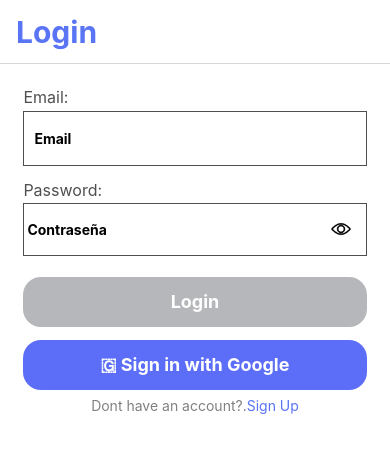
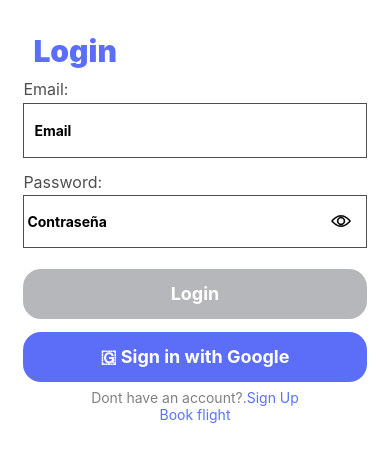
Before and after one commit to BC-MAY-21-RN/kata-05-reservacion-de-vuelos-k5-n21-t4, a React Native app in the folder FlightBookingApp/: screen /SignUp in a window 390 px wide. Both pictures are taken after a click on the element "Log In". Shown: the top 462 px of the page. Built offline with nearby package versions, Linux system fonts and the light colour scheme.

Commit message:
Design improvements
added a back button on all form screens
added better headers
added a Signout button on myflights screen

```diff
--- a/FlightBookingApp/App.js
+++ b/FlightBookingApp/App.js
@@ -3,7 +3,6 @@ import {NavigationContainer} from '@react-navigation/native';
 import {createNativeStackNavigator} from '@react-navigation/native-stack';
 import {SignUp, Login, MyFlights, Origen, Destino, Fecha, Pasajeros, Confirmacion} from './src/Screens/index';
 import {stackOptions, stackOptionsForm} from './src/Components/StackOptions'
-
 const Stack = createNativeStackNavigator();
 
 const App = () => {
--- a/FlightBookingApp/src/Components/MyFlightComponents/BackButton.js
+++ /dev/null
@@ -1,39 +0,0 @@
-import React from 'react'
-import { TouchableOpacity, StyleSheet } from 'react-native'
-import { Icon } from 'react-native-elements'
-
-{/**a more general use icon component  would have a prop for choosing the icon type */}
-
-
-export const BackButton = (props) => {
-
-    const { navigation } = props
-    //const { route: { params: infoUser } } = props
-
-    console.log(backTo);
-    console.log(navigation);
-
-    const stepBack = (screen) =>{
-        navigation.navigate(screen)
-    }
-
-    return (
-        <TouchableOpacity style={styles.headerBar} onPress={() => stepBack('My Flights')}>
-            <Icon
-                name='chevron-back-outline'
-                type='ionicon'
-                color='#5C6EF8'
-                size={35}
-            />
-        </TouchableOpacity>
-    )
-
-}
-const styles = StyleSheet.create({
-    headerBar:{
-        position: 'absolute',
-        marginLeft: '0%',
-        top: '0%',
-        padding: 15,
-    },
-})
--- a/FlightBookingApp/src/Components/MyFlightComponents/Confirmacion.js
+++ b/FlightBookingApp/src/Components/MyFlightComponents/Confirmacion.js
@@ -5,6 +5,7 @@ import { styles } from './formStyles'
 import {  FlightData  } from '../../Assets/hooks/pikerHelper';
 import firestore from '@react-native-firebase/firestore'
 import { MyFlights } from '../../Screens/MyFlights';
+import { MenuBar } from './MenuBar';
 
 export const Confirmacion = ({navigation}) =>{
 
@@ -65,7 +66,7 @@ export const Confirmacion = ({navigation}) =>{
     //Next screen is My flights but i need to send the object to the bd as a new flight under the user account
     return (
         <View style={styles.screen}>
-            {/**Origen */}
+            <MenuBar backTo={"Pasajeros"} navigation={navigation} clearField={"Origin"} exit={false}/>
             {renderFlightCard()}
             <View style={styles.centerMainContent}>
                 <Text style={styles.lowerHeader}>Your request {'\n'}was recieved.</Text>
--- a/FlightBookingApp/src/Components/MyFlightComponents/Destino.js
+++ b/FlightBookingApp/src/Components/MyFlightComponents/Destino.js
@@ -5,6 +5,7 @@ import {NewFlightCard} from './NewFlightCard';
 import { Picker } from '@react-native-picker/picker'
 import { styles } from './formStyles'
 import { nextStep, FlightData  } from '../../Assets/hooks/pikerHelper';
+import { MenuBar } from './MenuBar';
 
 export const Destino = ({navigation}) =>{
 
@@ -21,7 +22,7 @@ export const Destino = ({navigation}) =>{
 
     return (
         <View style={styles.screen}>
-            {/**Origen */}
+            <MenuBar backTo={"Origen"} navigation={navigation} clearField={"Origin"} type={'Back'} exit={false}/>
             {renderFlightCard()}
             <View style={styles.centerMainContent}>
                 <Text style={styles.header}>Where will you be{'\n'}flying to?</Text>
--- a/FlightBookingApp/src/Components/MyFlightComponents/Fecha.js
+++ b/FlightBookingApp/src/Components/MyFlightComponents/Fecha.js
@@ -4,6 +4,7 @@ import {NewFlightCard} from './NewFlightCard';
 import { styles } from './formStyles'
 import {  FlightData  } from '../../Assets/hooks/pikerHelper';
 import { Calendar } from 'react-native-calendars'
+import { MenuBar } from './MenuBar';
 
 export const Fecha = ({navigation}) =>{
     console.log(FlightData);
@@ -63,6 +64,7 @@ export const Fecha = ({navigation}) =>{
 
     return (
         <View style={styles.screen}>
+            <MenuBar backTo={"Destino"} navigation={navigation} clearField={"Origin"} type={'Back'} exit={false}/>
             {renderFlightCard()}
             <View style={styles.centerCalendarContent}>
                 <Text style={styles.lowerHeader}>Select date</Text>
--- /dev/null
+++ b/FlightBookingApp/src/Components/MyFlightComponents/MenuBar.js
@@ -0,0 +1,120 @@
+import React from 'react'
+import { TouchableOpacity, StyleSheet, View, Text } from 'react-native'
+import { Icon } from 'react-native-elements'
+import auth from '@react-native-firebase/auth';
+
+{/**a more general use icon component  would have a prop for choosing the icon type */}
+
+
+export const MenuBar = (props) => {
+
+    //const { navigation } = props
+    //const { route: { params: infoUser } } = props
+    //console.log(navigation);
+
+    const stepBack = (screen, clearField = "") =>{
+        if (clearField != "") {
+            //unsetObjectValue(clearField)
+        }
+        props.navigation.navigate(screen)
+        console.log(screen);
+    }
+
+    const unsetObjectValue = (ObjectField) =>{
+        setSelectedValue("")
+        FlightData.ObjectField = ""
+    }
+
+    const logOut = () => {
+        auth().signOut().then(function() {
+            console.log('Signed Out');
+            stepBack('Login')
+        }, function(error) {
+            console.error('Sign Out Error', error);
+        });
+    }
+
+    const showButton = () => {
+        switch (props.type) {
+            case 'Header':
+                return(
+                    <>
+                        <Text style={styles.header}>{props.header}</Text>
+                        <View></View>
+                    </>
+                )
+            case 'Back':
+                return(
+                    <>
+                        <TouchableOpacity onPress={() => stepBack(props.backTo, props.clearField)}>
+                            <Icon
+                                name='chevron-back-outline'
+                                type='ionicon'
+                                color='#5C6EF8'
+                                size={30}
+                            />
+                        </TouchableOpacity>
+                    </>
+                )
+            case 'SignOut':
+                return(
+                    <>
+                        <Text style={styles.header}>My Flights</Text>
+                        <TouchableOpacity onPress={() => logOut()}>
+                            <Icon
+                                name='exit-outline'
+                                type='ionicon'
+                                color='#5C6EF8'
+                                size={30}
+                            />
+                        </TouchableOpacity>
+                    </>
+                )
+            default:
+                break;
+        }
+    }
+
+    return (
+        <View style={(props.type == 'SignOut' || props.type == 'Header') ? (styles.container) : (styles.containerForm)}>
+            <View style={styles.menuBar}>
+            {showButton()}
+        </View>
+        </View>
+    )
+
+}
+const styles = StyleSheet.create({
+    header:{
+        position: 'relative',
+        fontSize: 30,
+        fontWeight: '900',
+        color: '#5C6EF8',
+    },
+    container:{
+        //position: 'absolute',
+        top: 0,
+        right: 0,
+        left: 0,
+        bottom: 0,
+        paddingLeft: 10,
+        paddingRight: 10,
+    },
+    containerForm:{
+        position: 'absolute',
+        top: 0,
+        right: 0,
+        left: 0,
+        bottom: 0,
+        padding: 10,
+    },
+    menuBar:{
+        flexDirection: 'row',
+        alignSelf: 'stretch',
+        justifyContent: 'space-between',
+        alignItems: 'center',
+        padding: 10,
+        paddingLeft: 0,
+        zIndex: 1,
+    },
+})
--- a/FlightBookingApp/src/Components/MyFlightComponents/Origen.js
+++ b/FlightBookingApp/src/Components/MyFlightComponents/Origen.js
@@ -3,7 +3,7 @@ import React, { useState } from 'react'
 import { Text, View, TouchableOpacity as Button, ToastAndroid } from 'react-native'
 import { Picker } from '@react-native-picker/picker'
 import { styles } from './formStyles'
-import { BackButton } from './BackButton'
+import { MenuBar } from './MenuBar'
 import { nextStep, FlightData  } from '../../Assets/hooks/pikerHelper';
 
 //import { useFormHelpers } from './useFormHelpers'
@@ -18,7 +18,7 @@ export const Origen = ({navigation}) =>{
     return (
         <View style={styles.screen}>
             {/**Origen */}
-            <BackButton backTo={"My Flights"}/>
+            <MenuBar backTo={"My Flights"} navigation={navigation} clearField={"Origin"} type={'Back'} exit={false}/>
             <View style={styles.centerMainContent}>
                 <Text style={styles.header}>Where are you{'\n'}now?</Text>
                 <View style={(selectedValue != "" ? (styles.input) : (styles.inputDisabled))}>
--- a/FlightBookingApp/src/Components/MyFlightComponents/Pasajeros.js
+++ b/FlightBookingApp/src/Components/MyFlightComponents/Pasajeros.js
@@ -5,6 +5,7 @@ import { Picker } from '@react-native-picker/picker'
 import {NewFlightCard} from './NewFlightCard';
 import { styles } from './formStyles'
 import {  FlightData  } from '../../Assets/hooks/pikerHelper';
+import { MenuBar } from './MenuBar';
 
 
 export const Pasajeros = ({navigation}) =>{
@@ -38,6 +39,7 @@ export const Pasajeros = ({navigation}) =>{
 
     return (
         <View style={styles.screen}>
+            <MenuBar backTo={"Fecha"} navigation={navigation} clearField={"Origin"} type={'Back'} exit={false}/>
             <NewFlightCard props={FlightData}></NewFlightCard>
             <View style={styles.centerMainContent}>
                 <Text style={styles.header}>How many passengers?</Text>
--- a/FlightBookingApp/src/Components/StackOptions.js
+++ b/FlightBookingApp/src/Components/StackOptions.js
@@ -1,4 +1,5 @@
 export const stackOptions = {
+    headerShown: false,
     headerStyle: {
       elevation: 0,
       shadowOpacity: 0,
--- a/FlightBookingApp/src/Screens/Login.js
+++ b/FlightBookingApp/src/Screens/Login.js
@@ -3,7 +3,7 @@ import {PswrdInput, Input} from '../Components/InputLog';
 import {Container, Texto, TochOP} from '../Assets/styled';
 import {loginAuth,  SignInWithGoogle} from '../utils/firebase/FirebaseFunctions';
 import { GoogleBtn } from '../Components/GoogleBtn';
-
+import { MenuBar } from '../Components/MyFlightComponents/MenuBar';
 export const Login = ({navigation}) => {
   const [email, setEmail] = useState('');
   const [pswrd, setPswrd] = useState('');
@@ -21,6 +21,7 @@ export const Login = ({navigation}) => {
 
   return (
     <Container>
+      <MenuBar backTo={""} navigation={navigation} type={"Header"} header={"Login"}/>
       <Texto size={'16px'}>Email:</Texto>
       <Input placeholder="Email" value={setEmail} />
 
@@ -55,6 +56,13 @@ export const Login = ({navigation}) => {
           style={{color: '#5974f5'}}>
           Sign Up
         </Texto>
+
+        <Texto
+          color={'#5974f5'}
+          onPress={() => navigation.navigate('Origen')}
+          style={{color: '#5974f5'}}>
+          {`\n`}Book flight
+        </Texto>
       </Texto>
     </Container>
   );
--- a/FlightBookingApp/src/Screens/MyFlights.js
+++ b/FlightBookingApp/src/Screens/MyFlights.js
@@ -2,6 +2,7 @@ import React from 'react';
 import { TouchableOpacity } from 'react-native'
 import {Container2} from '../Assets/cardStyled'
 import { PlussButton, MyFlights_List } from '../Components/CardFlight/index';
+import { MenuBar } from '../Components/MyFlightComponents/MenuBar';
 
 export const MyFlights = (props) => {
   const { navigation } = props
@@ -9,6 +10,7 @@ export const MyFlights = (props) => {
 
   return (
     <Container2>
+        <MenuBar navigation={navigation} clearField={"Origin"}  type={'SignOut'} exit={true}/>
         <MyFlights_List infoUser={infoUser}/>
         <TouchableOpacity onPress={() => navigation.navigate('Origen')}>
           <PlussButton/>
--- a/FlightBookingApp/src/Screens/SignUp.js
+++ b/FlightBookingApp/src/Screens/SignUp.js
@@ -4,6 +4,7 @@ import {PswrdInput, Input} from '../Components/InputLog';
 import CheckBoxWithLabel from '../Components/Checkbox';
 import { addUserToFirestore } from '../utils/firebase/FirebaseFunctions.js';
 import { GoogleBtn } from '../Components/GoogleBtn';
+import { MenuBar } from '../Components/MyFlightComponents/MenuBar';
 
 export const SignUp = ({navigation}) => {
   const [hidePassword, setHidePassword] = useState(true);
@@ -17,6 +18,7 @@ export const SignUp = ({navigation}) => {
 
   return (
     <Container>
+      <MenuBar backTo={""} navigation={navigation} type={"Header"} header={"Sign Up"} exit={true}/>
       <Texto size={'16px'}>First Name</Texto>
       <Input placeholder="Name" value={setName} />
 
```
